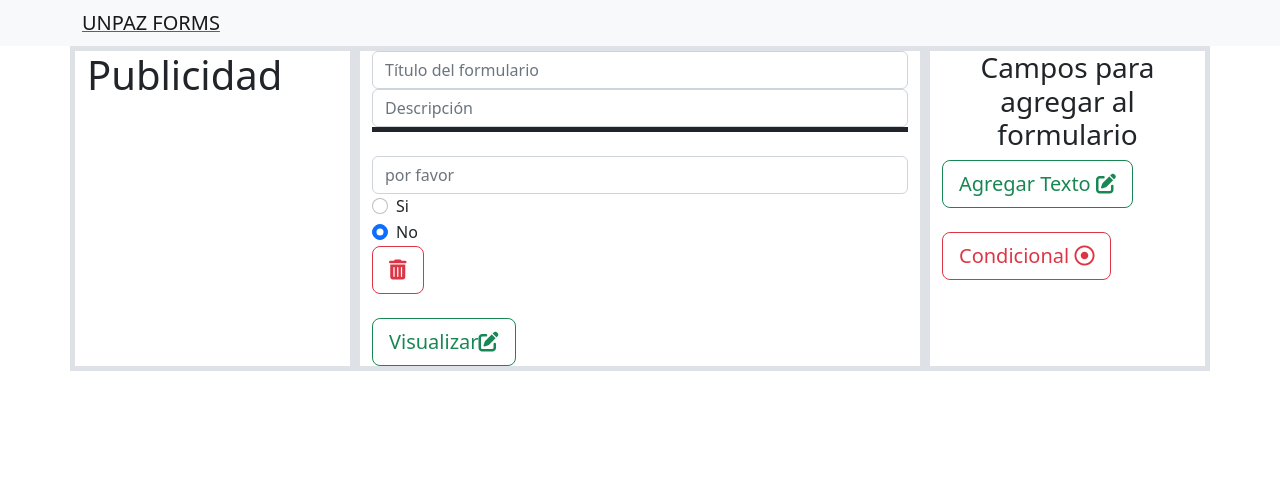
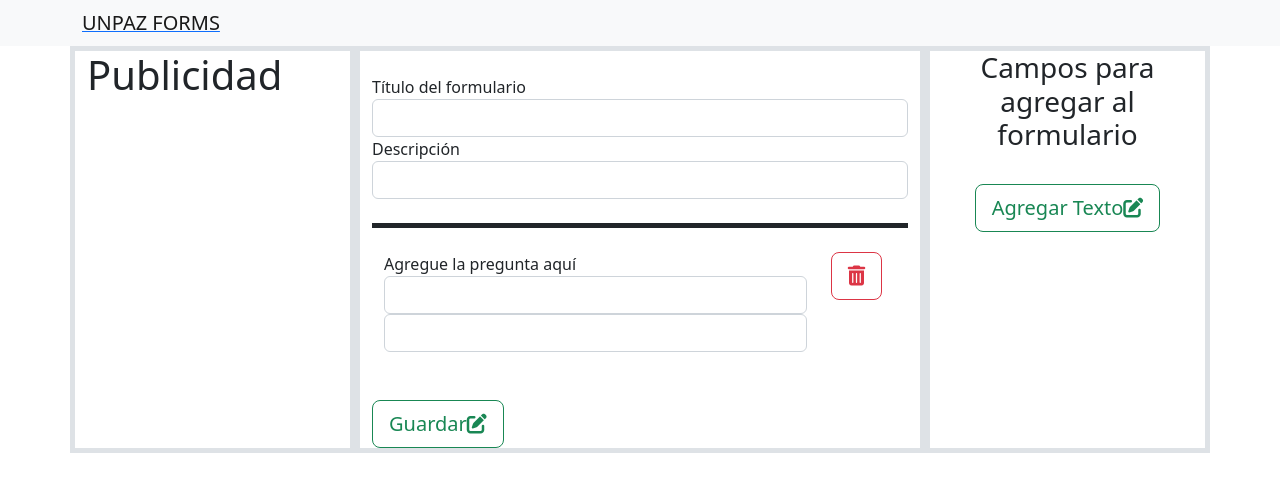
Before and after one commit to josueaquino12/DesarrolloApp-Optativa-II, a React (Create React App) app in the folder client/: page /landingEdicionForms in a window 1280 px wide. Both pictures are taken after a click on the button "Agregar Texto". Shown: the top 492 px of the page. Built offline with nearby package versions, Linux system fonts and the light colour scheme.

Commit message:
Modificaciones con varios cambios - un solo campo a realizar
Modificaciones con varios cambios - un solo campo a realizar

```diff
--- a/client/src/components/Casilla.js
+++ /dev/null
@@ -1,49 +0,0 @@
-import React, {Component, Fragment} from "react";
-import '../App.css'
-import 'bootstrap/dist/css/bootstrap.min.css';
-
-
-class Casilla extends Component {
-
-    render(){
-
-        const {tarea, handlerCheck} = this.props;
-
-        const handlerOnChange = () =>{
-            handlerCheck(tarea)
-        }
-
-        return (
-            <Fragment>
-
-                <div class="row">
-
-                <div class="col-auto">
-
-                    <div class="form-check">
-                    <input class="form-check-input" type="checkbox" name="flexCheckDefault" id="flexCheckDefault1" checked onChange={handlerOnChange}></input>
-                    <label class="form-check-label" for="flexCheckDefault1">{tarea.nombre}</label>
-                    </div>
-
-                    <div class="form-check">
-                    <input class="form-check-input" type="checkbox" name="flexCheckDefault" id="flexCheckDefault2"  onChange={handlerOnChange}></input>
-                    <label class="form-check-label" for="flexCheckDefault2">{tarea.nombre}</label>
-                     </div>
-
-                    <div class="form-check">
-                    <input class="form-check-input" type="checkbox" name="flexCheckDefault" id="flexCheckDefault3"  onChange={handlerOnChange}></input>
-                    <label class="form-check-label" for="flexCheckDefault3">{tarea.nombre}</label>
-                    </div>
-
-
-                    </div>
-
-
-                </div>
-
-            </Fragment>
-        )
-    }
-}
-
-export default Casilla;
--- a/client/src/components/Opcion.js
+++ /dev/null
@@ -1,45 +0,0 @@
-import React, {Component, Fragment} from "react";
-import '../App.css'
-import 'bootstrap/dist/css/bootstrap.min.css';
-
-
-class Opcion extends Component {
-
-    render(){
-
-        const {tarea, handlerRadio} = this.props;
-
-        const handlerOnChange = () =>{
-            handlerRadio(tarea)
-        }
-
-        return (
-            <Fragment>
-
-                <div class="row">
-
-                <div class="col-auto">
-
-
-                    <input class="form-control" type="text" placeholder={tarea.label}></input>
-                    <div class="form-check">
-                    <input class="form-check-input" type="radio" name="flexRadioDefault" id="flexRadioDefault1" checked onChange={handlerOnChange}></input>
-                    <label class="form-check-label" for="flexRadioDefault1">{tarea.true}</label>
-                    </div>
-
-                    <div class="form-check">
-                    <input class="form-check-input" type="radio" name="flexRadioDefault" id="flexRadioDefault1" checked onChange={handlerOnChange}></input>
-                    <label class="form-check-label" for="flexRadioDefault1">{tarea.false}</label>
-                    </div>
-
-                    </div>
-
-
-                </div>
-
-            </Fragment>
-        )
-    }
-}
-
-export default Opcion;
--- a/client/src/components/Texto.js
+++ /dev/null
@@ -1,35 +0,0 @@
-import React, {Component, Fragment} from "react";
-import '../App.css'
-import 'bootstrap/dist/css/bootstrap.min.css';
-
-
-class Texto extends Component {
-
-    render(){
-
-        const {tarea, handlerText} = this.props;
-
-        const handlerOnChange = () =>{
-            handlerText(tarea)
-        }
-
-        return (
-            <Fragment>
-
-                <div class="row">
-
-                <div class="col-auto">
-                <h4>{tarea.label}</h4>
-                <input class="form-control" type="text" placeholder={tarea.value}></input>
-
-                </div>
-
-
-                </div>
-
-            </Fragment>
-        )
-    }
-}
-
-export default Texto;
--- a/client/src/mockups/LandingEdicionForms.js
+++ b/client/src/mockups/LandingEdicionForms.js
@@ -2,125 +2,74 @@
 import React, {Component} from 'react'
 import '../App.css'
 import 'bootstrap/dist/css/bootstrap.min.css';
-import '../components/AgregarCampoCasilla.js'
-//import AgregarCampoCasilla from '../components/AgregarCampoCasilla.js';
-import AgregarCampoOpcion from '../components/AgregarCampoOpcion';
-//import ComboTareas from '../components/ComboTareas';
-import AgregarCampoTexto from '../components/AgregarTexto';
-import LandingFormulario from './LandingFormulario'
 
 class LandingEdicionForms extends Component{
 
-  state = {
-    radio : [],
-    text: [],
+    constructor(props) {
+      super(props)
+      this.state = {
+        titulo_desc:{label: '', value: ''},
+        resetTitle: {label: '', value: ''},
+        campos : [],
+        resetFields: [],
 
-   /* campos: [
-     {
-
-      "text": [{label: "Escriba la pregunta", value: "Agrege la respuesta aquí"}] ,
-      "radio": [{label: "Escriba la pregunta aqui", true: "Sí", false: "No"}]}] ,*/
-     campos:[],
-
+       };
+      this.handleSubmit = this.handleSubmit.bind(this);
+      this.handleChangeTitle = this.handleChangeTitle.bind(this);
     }
 
-    render() {
-
-      const {campos} = this.state;
-      /*const { radio, text} = this.state;
-
-      const handlerRadio = () => {
-        const newTareas = [...radio]
-        this.setState( { radio :newTareas
-         } )
-      }
-
-      const handlerText = () => {
-        const newTareas = [...text]
-        this.setState( { text :newTareas
-         } )
-      }
 
 
-      const handlerAddField = () =>{
-        const newTareas = [...radio]
-        newTareas.push({ id : 0, label: "Escriba la pregunta aqui", true: "Sí", false: "No" })
-        this.setState({radio :newTareas })
-        }
+          handleChangeTitle(e) {
+            const { name, value } = e.target
+            this.setState({
+              titulo_desc: {
+                ...this.state.titulo_desc,
+                [name]: value,
+              },
+            })
+          }
 
-        const handlerAddText = () => {
-          const newTareas = [...text]
-          newTareas.push({ id : 0, label: "Escriba la pregunta aqui", value: "Agrege la respuesta aquí" })
-          this.setState( { text :newTareas } )
-         }*/
+          handleChange(i, e) {
+            let newFields = this.state.campos;
+            newFields[i][e.target.name] = e.target.value;
+            this.setState({ newFields });
+            }
 
-        /* const lista = campos.map(
-          t => (
-              <div key={t}>
 
-                 <div class="col-auto">
-                 <input class="form-control" type="text" placeholder={campos.label} ></input>
-                 <input class="form-control" type="text" placeholder={campos.value} ></input>
-                 </div>
-                 {
+         handlerAddField = () => {
+          this.setState(({
+            campos: [...this.state.campos, {label: "", value: ""}]
+          }))
+         }
 
-                  campos.length  ?
+        removeFormFields = (i) => {
+          let formValues = [...this.state.campos];
+          formValues.splice(i, 1);
+          this.setState({ campos :formValues });
+         }
 
-                  <button type="button"  className="btn btn-outline-danger btn-lg" onClick={() => removeFormFields(t)}><i class="fa-solid fa-trash-can"></i></button>
+         handlerAddTitle = () => {
+          this.setState(({
+            titulo_desc: [...this.state.titulo_desc, {label: "", value: ""}]
+          }))
+         }
 
-                  : null
+          handleSubmit = (event) => {
 
-                 }
-              </div>
-               )
-          )*/
+          event.preventDefault();
 
-         const handlerField = () => {
-         /* const newTareas = [...campos]
-          this.setState( { campos :newTareas } )
+         // alert(JSON.stringify("Titulo y descripción "+ this.state.titulo_desc +" - Campos "+ this.state.campos+ " guardados."));
+        alert(JSON.stringify(this.state.titulo_desc));
+        alert(JSON.stringify(this.state.campos));
 
-          let newTareas = [...campos];
-          newTareas[i][e.target.name] = e.target.value;
-          this.setState({ newTareas });*/
+
+        this.setState({campos : this.state.resetFields,
+          titulo_desc : this.state.resetTitle})
 
         }
 
-
-
-         const handlerAddField = (event) => {
-          const newTareas = [...campos]
-          if (event === "text")
-          {
-            newTareas.push({label: "Escriba la pregunta", value: "Agrege la respuesta aquí" })
-
-          }
-          else if (event === "radio")
-          {
-            newTareas.push({label: "Escriba la pregunta aqui", true: "Sí", false: "No" })
-
-          }
-
-            this.setState( { campos :newTareas } )
-
-           // this.setState([...campos, { label: "", value: "" }])
-          return event;
-
-         }
-
-
-         const removeFormFields = (i) => {
-          let formValues = [...campos];
-          formValues.splice(i, 1);
-          this.setState({ campos :formValues });
-        }
-
-
-      const handlerAddTitle = () => {
-
-        alert("Botón Presionado")
-     }
-
-
+    render() {
 
         return(
 
@@ -130,69 +79,81 @@ class LandingEdicionForms extends Component{
               <div class="col-3  border border-5"><h1>Publicidad</h1></div>
               {/*Panel de creacion del formulario*/}
               <div class="col-6  border border-5">
-                {/*<h1>Título del formulario</h1>*/}
-                {/*<h3>Descripción</h3>*/}
-                <input type="text" class="form-control" placeholder="Título del formulario" aria-label="Título del formulario"></input>
-                <input type="text" class="form-control" placeholder="Descripción" aria-label="Descripción"></input>
+                 <br></br>
 
+            <form  onSubmit={this.handleSubmit}>
+
+                <label for="title">Título del formulario</label>
+                <input id="title" type="text" name="label" class="form-control" placeholder={this.state.titulo_desc.label} aria-label="Título del formulario" onChange={this.handleChangeTitle} required></input>
+
+                <label for="desc">Descripción</label>
+                <input id="desc"  type="text" name="value" class="form-control" placeholder={this.state.titulo_desc.value} aria-label="Descripción" onChange={this.handleChangeTitle} ></input>
+                <br></br>
                 <div class="border-bottom border-dark"></div>
                 <br></br>
 
-          {campos.map((element, index) => (
-           <div className="form-inline" key={index}>
+              {this.state.campos.map((element, index) => (
+
+
+                <div className="container form-inline" key={index} >
+
+                 <div class="row">
 
                  {
-                  handlerAddField == "text" ? <div class="col-auto">
-                  <input class="form-control" type="text" placeholder="{campos.label}" ></input>
-                  <input class="form-control" type="text" placeholder="{campos.value}" ></input>
-                  </div> :
-                   <div class="col-auto">
+                   <div class="col-10">
+                  <label for="ask">Agregue la pregunta aquí</label>
+                  <input id="ask" class="form-control" name="label" type="text" placeholder={element.label } onChange={e => this.handleChange(index, e)} required></input>
 
-
-                   <input class="form-control" type="text" placeholder="por favor"></input>
-                   <div class="form-check">
-                   <input class="form-check-input" type="radio" name="flexRadioDefault" id="flexRadioDefault1" checked onChange={handlerField}></input>
-                   <label class="form-check-label" for="flexRadioDefault1">Si</label>
-                   </div>
-
-                   <div class="form-check">
-                   <input class="form-check-input" type="radio" name="flexRadioDefault" id="flexRadioDefault1" checked onChange={handlerField}></input>
-                   <label class="form-check-label" for="flexRadioDefault1">No</label>
-                   </div>
-
-                   </div>
+                  <input class="form-control" name="value" type="text" placeholder={element.value }  onChange={e => this.handleChange(index, e)} ></input>
+                  </div>
 
                  }
 
 
-              {
-                campos.length  ?
-                  <button type="button"  className="btn btn-outline-danger btn-lg" onClick={() => removeFormFields(index)}><i class="fa-solid fa-trash-can"></i></button>
-                : null
-              }
-            </div>
-            ))}
+
+                 {
+                 index + 1 ?
+                 <div class="col-2">
+                  <button type="button"  className="btn btn-outline-danger btn-lg" onClick={() => this.removeFormFields(index)}><i class="fa-solid fa-trash-can"></i></button>
+
+                  </div>
+
+                  : null
+                 }
+
+
+                </div>
+                <br></br>
+               </div>
+
+
+              ))}
 
 
                 <br></br>
-
-                <button type="button" class="btn btn-outline-success btn-lg">Visualizar<i class="fa-solid fa-pen-to-square"></i></button>
+                <button class="btn btn-outline-success btn-lg" type="submit">Guardar<i class="fa-solid fa-pen-to-square"></i></button>
+              </form>
               </div>
 
-             {/*Panel publicidad*/}
-              <div class="col-3  border border-5">
-              <h3 class="text-center">Campos para agregar al formulario</h3>
-
-            {/*<button type="button" onClick={handlerAddText} class="btn btn-outline-success btn-lg">Agregar Texto <i class="fa-solid fa-pen-to-square"></i></button>*/}
-             <button type="button" onClick={() =>handlerAddField("text")}  class="btn btn-outline-success btn-lg">Agregar Texto <i class="fa-solid fa-pen-to-square"></i></button>
-             <br></br>
-             <br></br>
-             <button type="button" onClick={() =>handlerAddField("radio")}  class="btn btn-outline-danger btn-lg">Condicional <i class="fa-regular fa-circle-dot"></i></button>
-
-
-            </div>
-            </div>
+             {/*Panel Agregar Campos*/}
+                     <div class="col-3 border border-5">
+                        <div class="container text-center">
+                         <div class="row align-items-start">
+                            <div class="col">
+                            <h3 class="text-center">Campos para agregar al formulario</h3>
+                            </div>
+                         </div>
+                         <div class="col">
+                          <br></br>
+                           <button type="button" onClick={() =>this.handlerAddField()}  class="btn btn-outline-success btn-lg">Agregar Texto<i class="fa-solid fa-pen-to-square"></i></button>
+                         </div>
+                        </div>
+                      <br></br>
+                      <br></br>
+                      {/*<button type="button" onClick={() =>this.handlerAddField()}  class="btn btn-outline-danger btn-lg">Condicional <i class="fa-regular fa-circle-dot"></i></button>*/}
+                     </div>
           </div>
+        </div>
         )
     }
 }
```
Also changed, not shown: client/src/components/AgregarCampoCasilla.js (deleted, +0 -30 lines), client/src/components/AgregarCampoOpcion.js (deleted, +0 -30 lines), client/src/components/AgregarTexto.js (deleted, +0 -31 lines), client/src/components/ComboTareas.js (deleted, +0 -31 lines).
